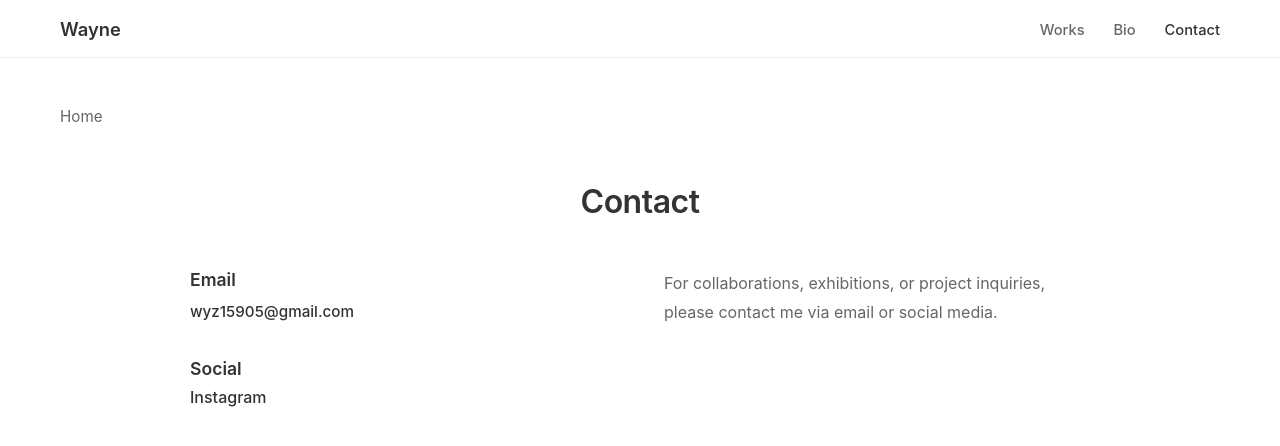
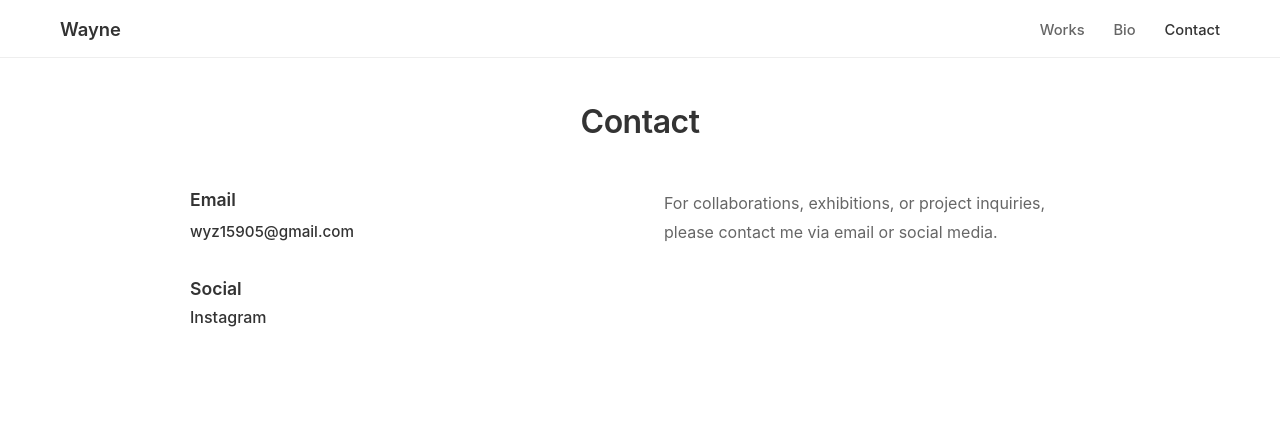
Before and after one commit to RobertW1028/Portfolio, a React (Vite) app: page /contact in a window 1280 px wide. Shown: the top 446 px of the page. Built offline with nearby package versions, Linux system fonts and the light colour scheme.

Commit message:
Remove redundant home link from inner pages

```diff
--- a/src/pages/AboutPage.jsx
+++ b/src/pages/AboutPage.jsx
@@ -1,13 +1,9 @@
-import { Link } from 'react-router-dom'
 import About from '../components/About'
 import './ContentPage.css'
 
 export default function AboutPage() {
   return (
     <main className="content-page">
-      <div className="container">
-        <Link className="back-link" to="/">Home</Link>
-      </div>
       <About />
     </main>
   )
--- a/src/pages/AllWorksPage.css
+++ b/src/pages/AllWorksPage.css
@@ -5,7 +5,7 @@
 
 .all-works-hero {
   background-color: #f8f7f3;
-  padding: 4rem 0 3rem;
+  padding: 3rem 0 2.75rem;
   text-align: center;
 }
 
@@ -64,7 +64,7 @@
 
 @media (max-width: 768px) {
   .all-works-hero {
-    padding: 3rem 0 2rem;
+    padding: 2.5rem 0 2rem;
   }
 
   .all-works-hero h1 {
--- a/src/pages/AllWorksPage.jsx
+++ b/src/pages/AllWorksPage.jsx
@@ -1,5 +1,4 @@
 import { useMemo, useState } from 'react'
-import { Link } from 'react-router-dom'
 import WorkCard from '../components/WorkCard'
 import { works } from '../data/works'
 import './AllWorksPage.css'
@@ -30,7 +29,6 @@ export default function AllWorksPage() {
     <main className="all-works-page">
       <section className="all-works-hero">
         <div className="container">
-          <Link className="back-link" to="/">Home</Link>
           <h1>Works</h1>
           <p>
             Selected film and video projects.
--- a/src/pages/ContactPage.jsx
+++ b/src/pages/ContactPage.jsx
@@ -1,13 +1,9 @@
-import { Link } from 'react-router-dom'
 import Contact from '../components/Contact'
 import './ContentPage.css'
 
 export default function ContactPage() {
   return (
     <main className="content-page">
-      <div className="container">
-        <Link className="back-link" to="/">Home</Link>
-      </div>
       <Contact />
     </main>
   )
--- a/src/pages/ContentPage.css
+++ b/src/pages/ContentPage.css
@@ -1,26 +1,17 @@
 .content-page {
   min-height: 100vh;
   background-color: #fff;
-  padding-top: 3rem;
-}
-
-.content-page .back-link {
-  display: inline-block;
-  color: #666;
-  font-size: 0.95rem;
-}
-
-.content-page .back-link:hover {
-  color: #333;
+  padding-top: 0;
 }
 
 .content-page .about,
 .content-page .contact {
-  padding-top: 2rem;
+  padding-top: 2.75rem;
 }
 
 @media (max-width: 768px) {
-  .content-page {
+  .content-page .about,
+  .content-page .contact {
     padding-top: 2rem;
   }
 }
```
